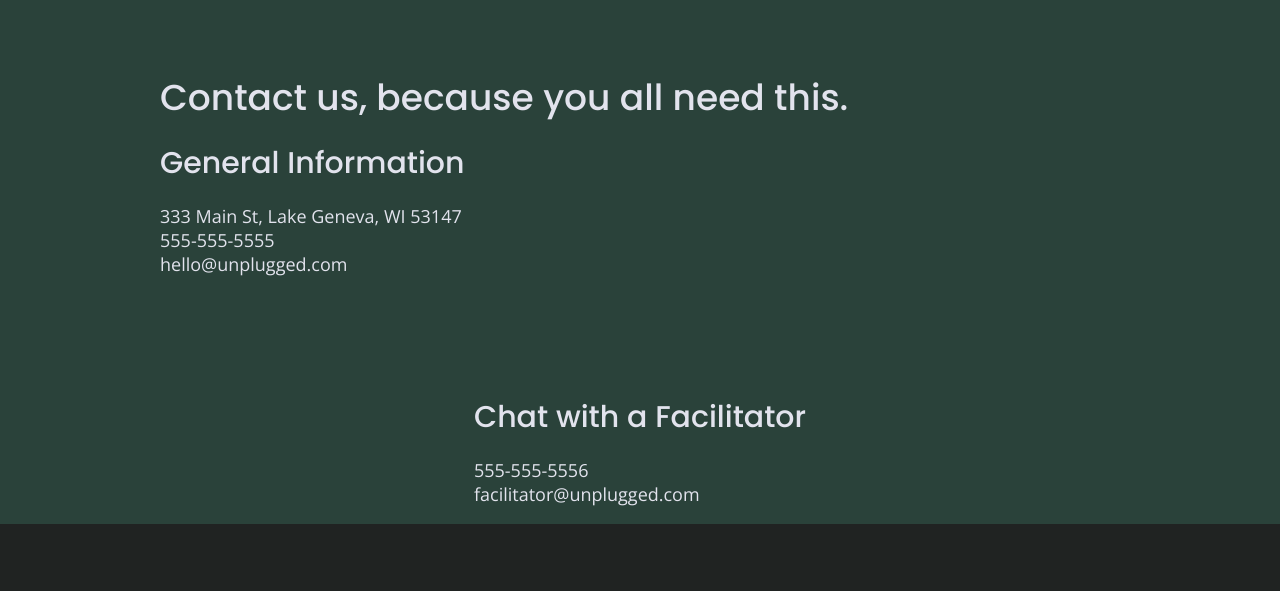
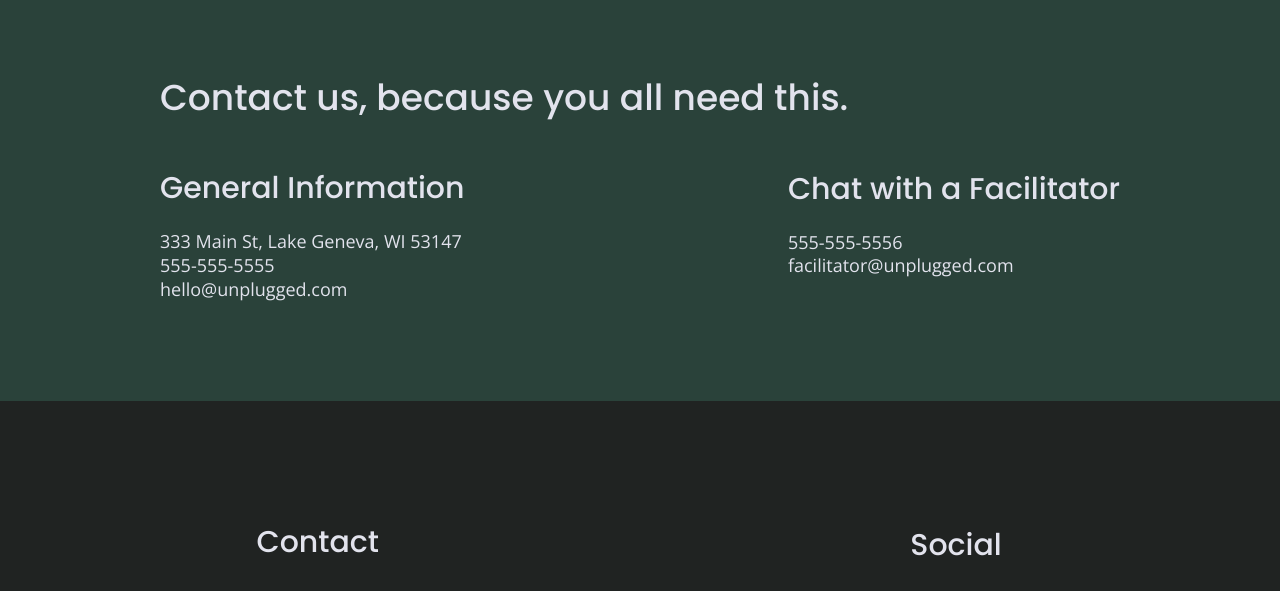
Before and after one commit to nath248/unplugged-retreat, a website: page about/index.html in a window 1280 px wide. Shown: the part 1060-1651 px from the top of the page. Drawn offline with nearby package versions, Linux system fonts and the light colour scheme.

Commit message:
Made final updates to code after testing different browsers

```diff
--- a/about/index.html
+++ b/about/index.html
@@ -69,12 +69,11 @@
                 555-555-5555<br>
                 hello@unplugged.com</p>
             </div>
-          </div>
-          <div>
+            <div>
             <h4>Chat with a Facilitator</h4>
             <p>555-555-5556<br>
-              facilitator@unplugged.com</p>
-          </div>
+              facilitator@unplugged.com</p><br>
+            </div>
         </address>
       </div>
     </section>
--- a/css/main.css
+++ b/css/main.css
@@ -614,6 +614,10 @@ input[type=button] {
     width: 49%;
   }
 
+  .reviews article figure {
+    padding-top: 25px;
+  }
+
   .reviews h3 {
     width: 75%;
     margin: 0;
@@ -679,11 +683,15 @@ input[type=button] {
   .contact-content {
     display: flex;
     justify-content: space-between;
-    align-items: flex-start;
+    align-items: center;
   }
 
   .contact-content h4 {
     font-size: 1.5em;
+  }
+
+  .contact-content div {
+    padding-top: 25px;
   }
 
   /* ------- FAQ Page -------- */
```
